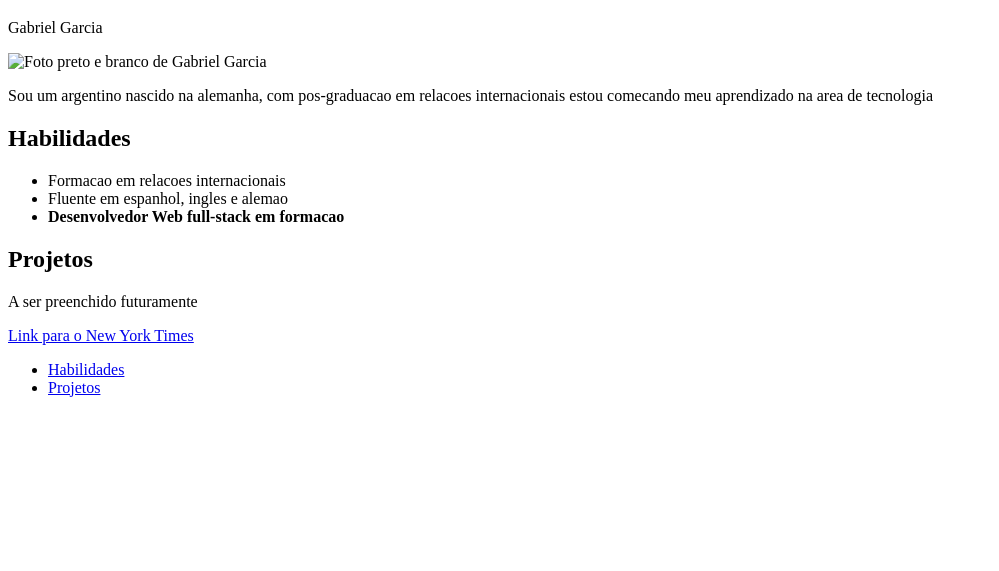
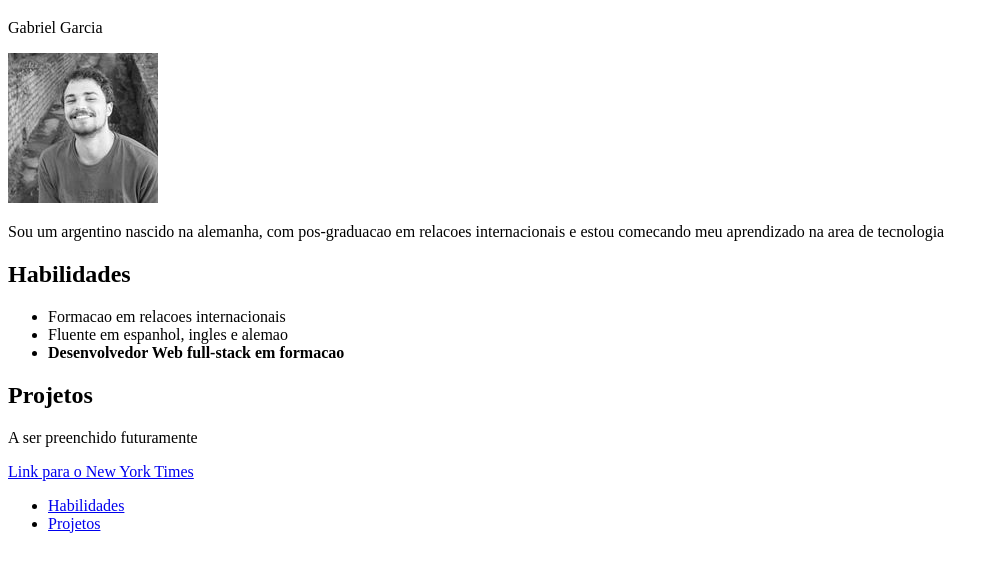
Before and after one commit to GarciaGabos/GarciaGabos.github.io, a plain HTML site: page index.html in a window 1280 px wide. Shown: the part 61-632 px from the top of the page, without its empty margins (0-999 px from the left). Drawn offline with Linux system fonts and the light colour scheme.

Commit message:
Concertando a foto que quebrou

```diff
--- a/index.html
+++ b/index.html
@@ -7,9 +7,9 @@
   <body>
     <h1>Portfólio Web</h1>
     <p>Gabriel Garcia</p>
-    <img src="Gabriel.jpg" alt="Foto preto e branco de Gabriel Garcia">
+    <img src="fotogabriel.jpg" alt="Foto preto e branco de Gabriel Garcia">
     <p>Sou um argentino nascido na alemanha, com pos-graduacao em relacoes
-        internacionais estou comecando meu aprendizado na area de tecnologia</p>
+        internacionais e estou comecando meu aprendizado na area de tecnologia</p>
         <h2> <id="Habilidades"> Habilidades</h2>
         <ul>
             <li>Formacao em relacoes internacionais</li>
```
